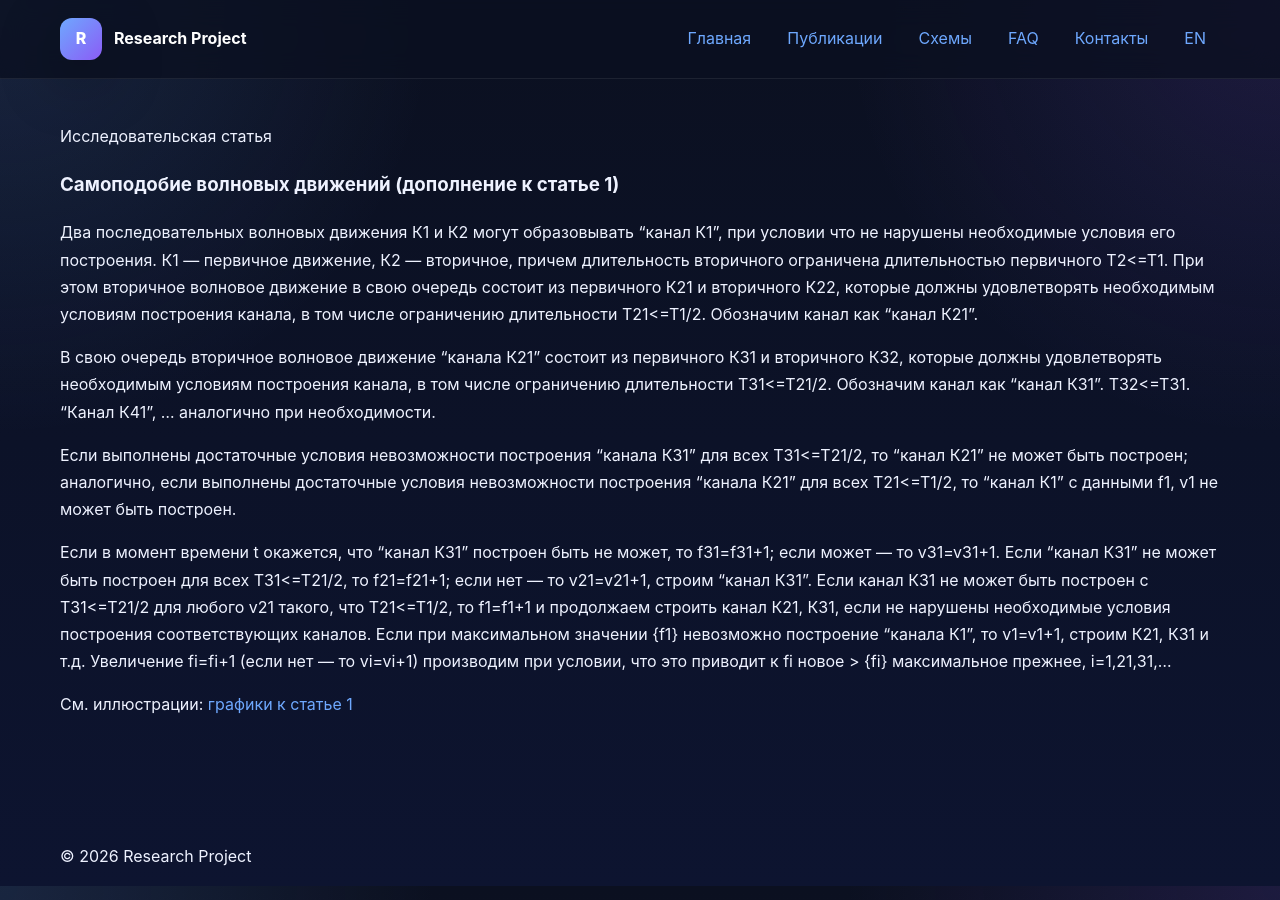
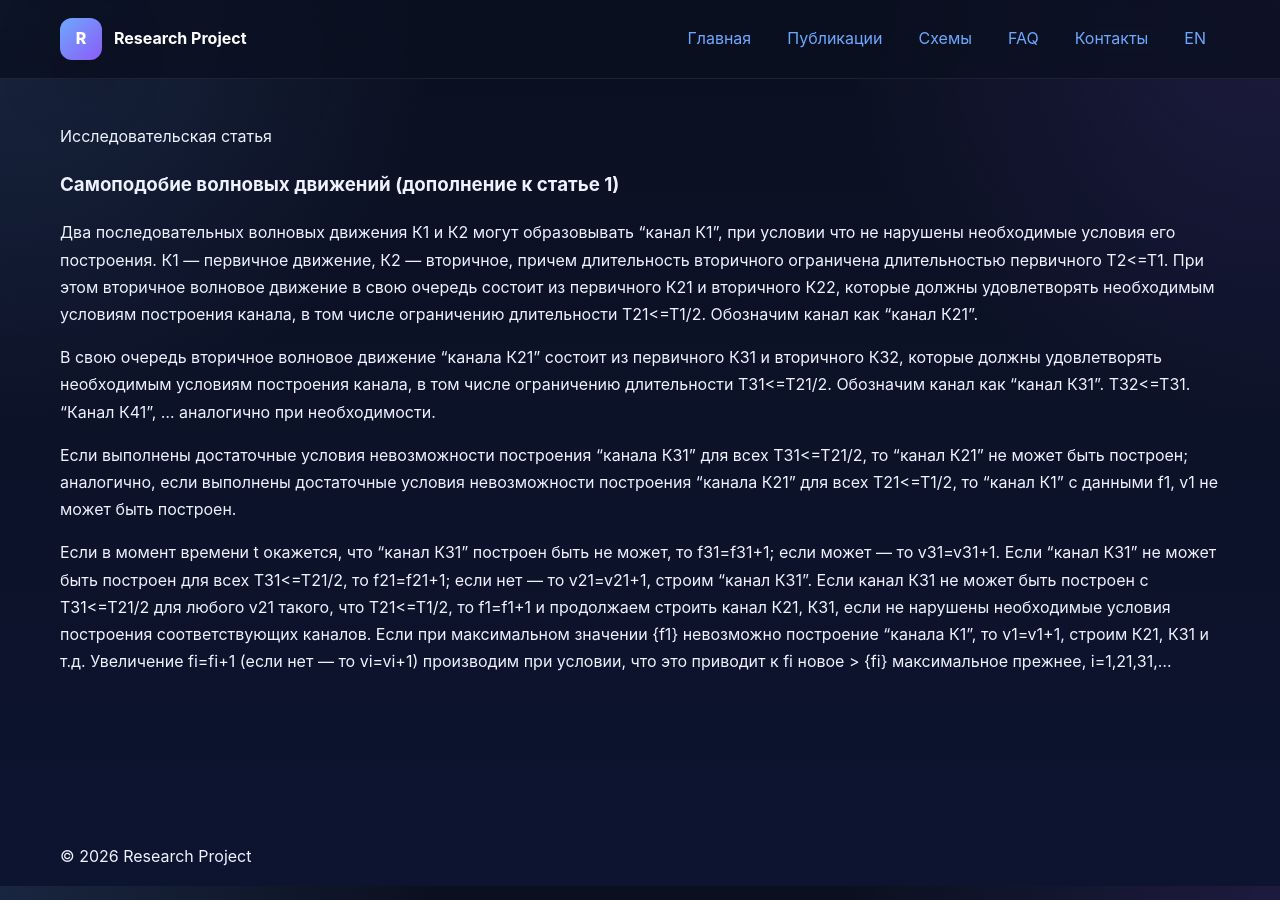
Before and after one commit to naoumov-ilia/naoumov-ilia.github.io, a Jekyll site: the page built from ru/articles/article-2.md, in a window 1280 px wide. Built offline with Jekyll 4.4.1, drawn with Linux system fonts in a browser that asks for light colours.

Commit message:
Update article-2.md

```diff
--- a/ru/articles/article-2.md
+++ b/ru/articles/article-2.md
@@ -16,9 +16,3 @@ permalink: /ru/articles/article-2/
 Если выполнены достаточные условия невозможности построения "канала К31" для всех Т31<=Т21/2, то "канал К21" не может быть построен; аналогично, если выполнены достаточные условия невозможности построения "канала К21" для всех Т21<=Т1/2, то "канал К1" с данными f1, v1 не может быть построен.
 
 Если в момент времени t окажется, что "канал К31" построен быть не может, то f31=f31+1; если может — то v31=v31+1. Если "канал К31" не может быть построен для всех Т31<=Т21/2, то f21=f21+1; если нет — то v21=v21+1, строим "канал К31". Если канал К31 не может быть построен с Т31<=Т21/2 для любого v21 такого, что Т21<=Т1/2, то f1=f1+1 и продолжаем строить канал К21, К31, если не нарушены необходимые условия построения соответствующих каналов. Если при максимальном значении {f1} невозможно построение "канала К1", то v1=v1+1, строим К21, К31 и т.д. Увеличение fi=fi+1 (если нет — то vi=vi+1) производим при условии, что это приводит к fi новое > {fi} максимальное прежнее, i=1,21,31,...
-
-
-
-
-
-См. иллюстрации: [графики к статье 1]({{ '/ru/diagrams/' | relative_url }})
```
